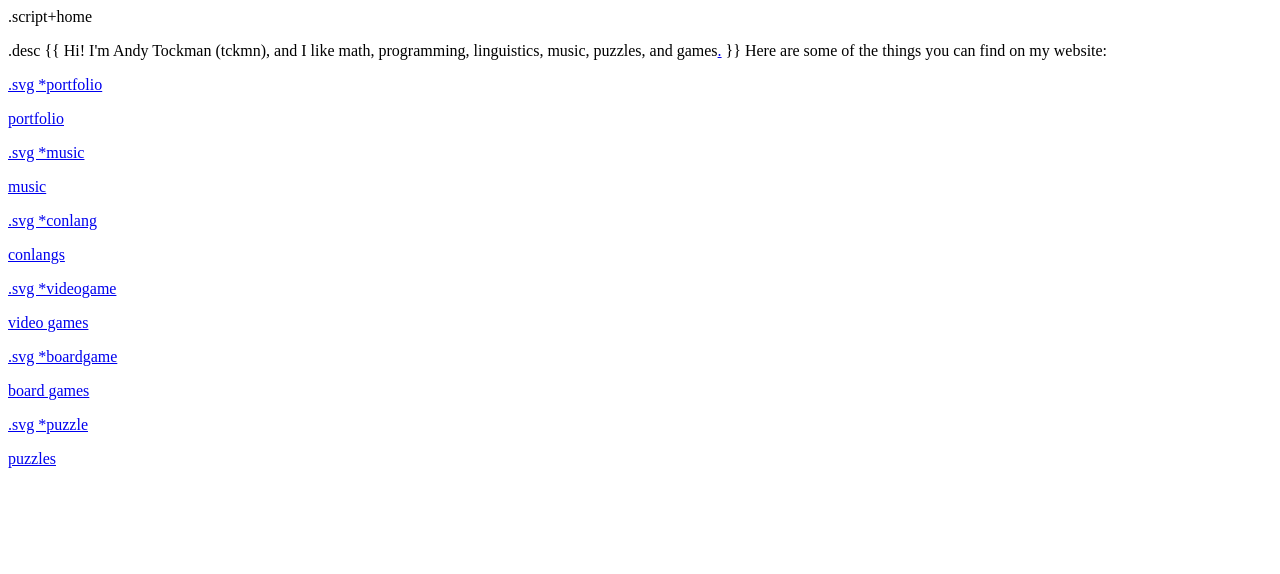
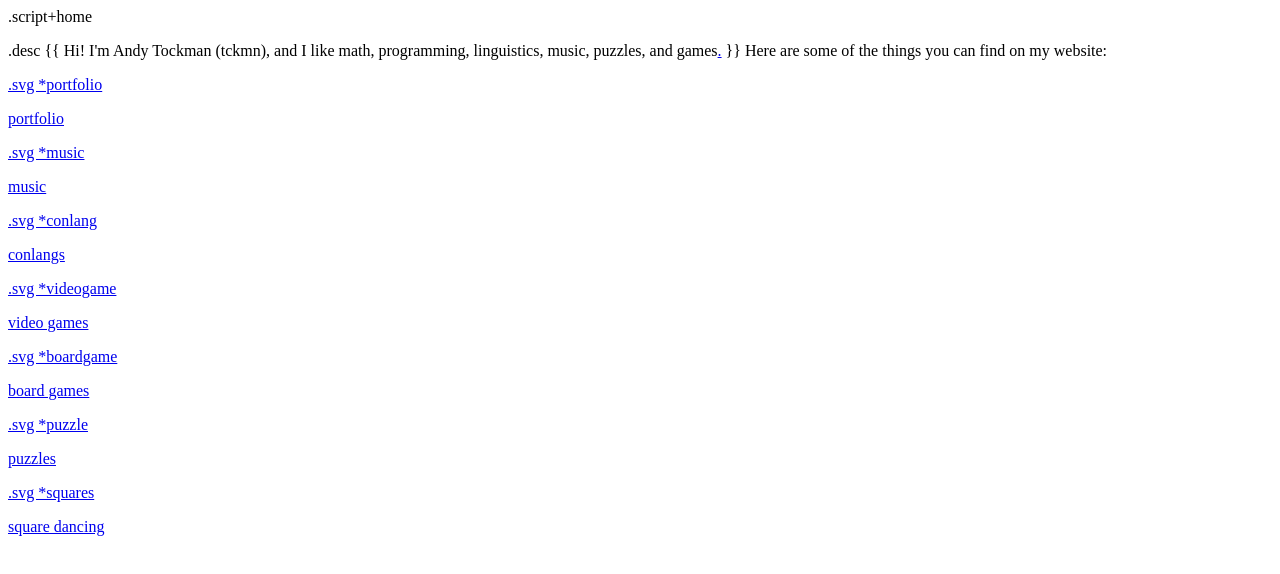
Before and after one commit to tckmn/tockman, a plain HTML site: page pre/index.html in a window 1280 px wide. Drawn offline with Linux system fonts and the light colour scheme.

Commit message:
squares section

```diff
--- a/pre/index.html
+++ b/pre/index.html
@@ -41,4 +41,9 @@ Here are some of the things you can find on my website:
         <p>puzzles</p>
     </a>
 
+    <a href='/squares' id='home_squares' class='secicon'>
+        .svg *squares
+        <p>square dancing</p>
+    </a>
+
 </section>
```
Also changed, not shown: pre/template.html (+6 -0 lines), pre/svgs/squares.svg (added).
